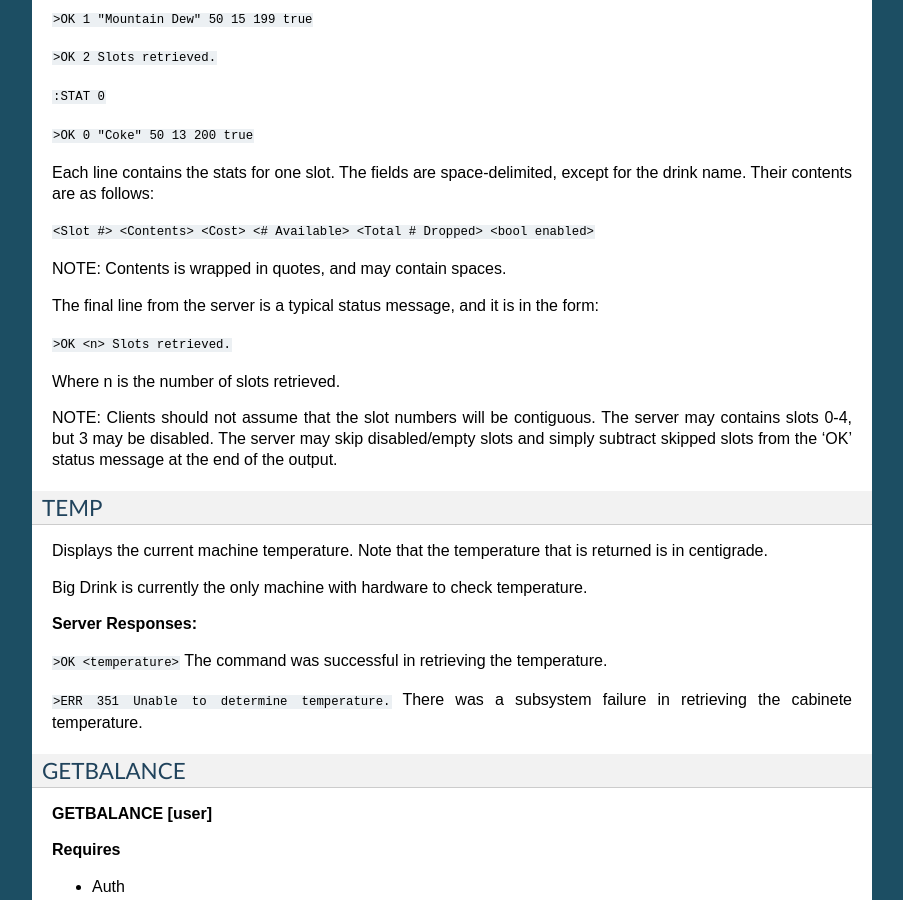
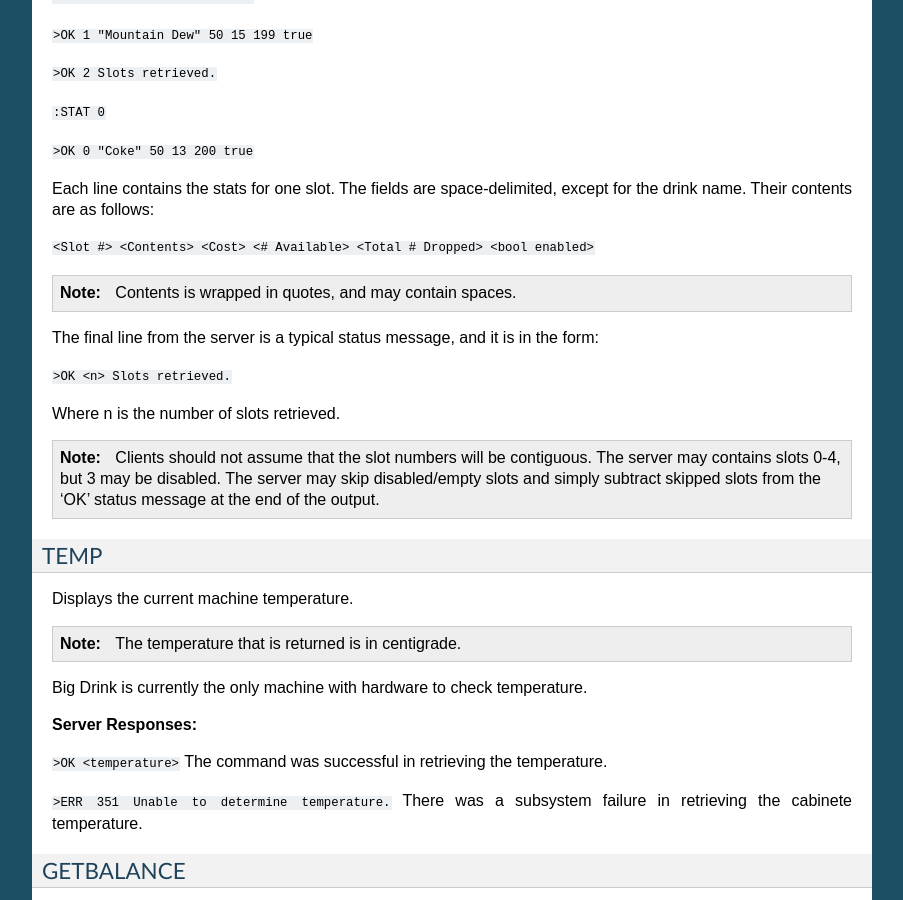
Before and after one commit to ryansb/lemon_twist, a Sphinx documentation site: the page built from docs/main/sunday/protocol.rst, in a window 1280 px wide and 900 px high, scrolled down 4709 px. Shown: the whole window, without its empty margins (198-1101 px from the left). Built offline with Sphinx 7.4.7, drawn with Linux system fonts in a browser that asks for light colours; some of the changed text lies outside the part shown.

Commit message:
Added 'Note:' boxes for better readability

`````diff
--- a/docs/main/sunday/protocol.rst
+++ b/docs/main/sunday/protocol.rst
@@ -133,7 +133,7 @@ Specifies a password, second phase of the login process.
 The password is (unfortunately) transmitted in plain-text,
 and the server response will indicate the user balance if successful.
 
-NOTE: If this command fails for any reason, the 'USER' command will have to be resent.
+.. note:: If this command fails for any reason, the 'USER' command will have to be resent.
 
 **Server Responses:**
 
@@ -325,7 +325,7 @@ Each line contains the stats for one slot. The fields are space-delimited, excep
 
 ``<Slot #> <Contents> <Cost> <# Available> <Total # Dropped> <bool enabled>``
 
-NOTE: Contents is wrapped in quotes, and may contain spaces.
+.. note:: Contents is wrapped in quotes, and may contain spaces.
 
 The final line from the server is a typical status message, and it is in the form:
 
@@ -333,13 +333,14 @@ The final line from the server is a typical status message, and it is in the for
 
 Where n is the number of slots retrieved.
 
-NOTE: Clients should not assume that the slot numbers will be contiguous. The server may contains slots 0-4, but 3 may be disabled. The server may skip disabled/empty slots and simply subtract skipped slots from the 'OK' status message at the end of the output.
+.. note:: Clients should not assume that the slot numbers will be contiguous. The server may contains slots 0-4, but 3 may be disabled. The server may skip disabled/empty slots and simply subtract skipped slots from the 'OK' status message at the end of the output.
 
 
 TEMP
 ````
 Displays the current machine temperature.
-Note that the temperature that is returned is in centigrade.
+
+.. note:: The temperature that is returned is in centigrade.
 
 Big Drink is currently the only machine with hardware to check temperature.
 
`````
